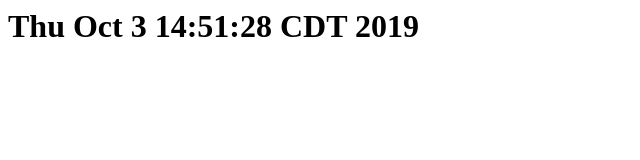
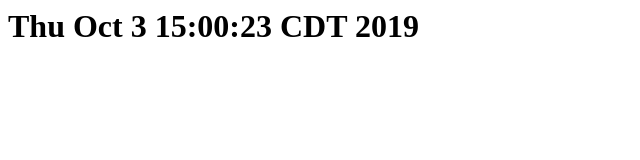
Before and after one commit to ricardojudo/example-httpd, a plain HTML site: page public_html/index.html in a window 1280 px wide. Shown: the full height of the page, 0-640 px from the left. Drawn offline with Linux system fonts and the light colour scheme.

Commit message:
Change Thu Oct  3 15:00:23 CDT 2019

```diff
--- a/public_html/index.html
+++ b/public_html/index.html
@@ -1 +1 @@
-<h1> Thu Oct  3 14:51:28 CDT 2019 </h1>
+<h1> Thu Oct  3 15:00:23 CDT 2019 </h1>
```
